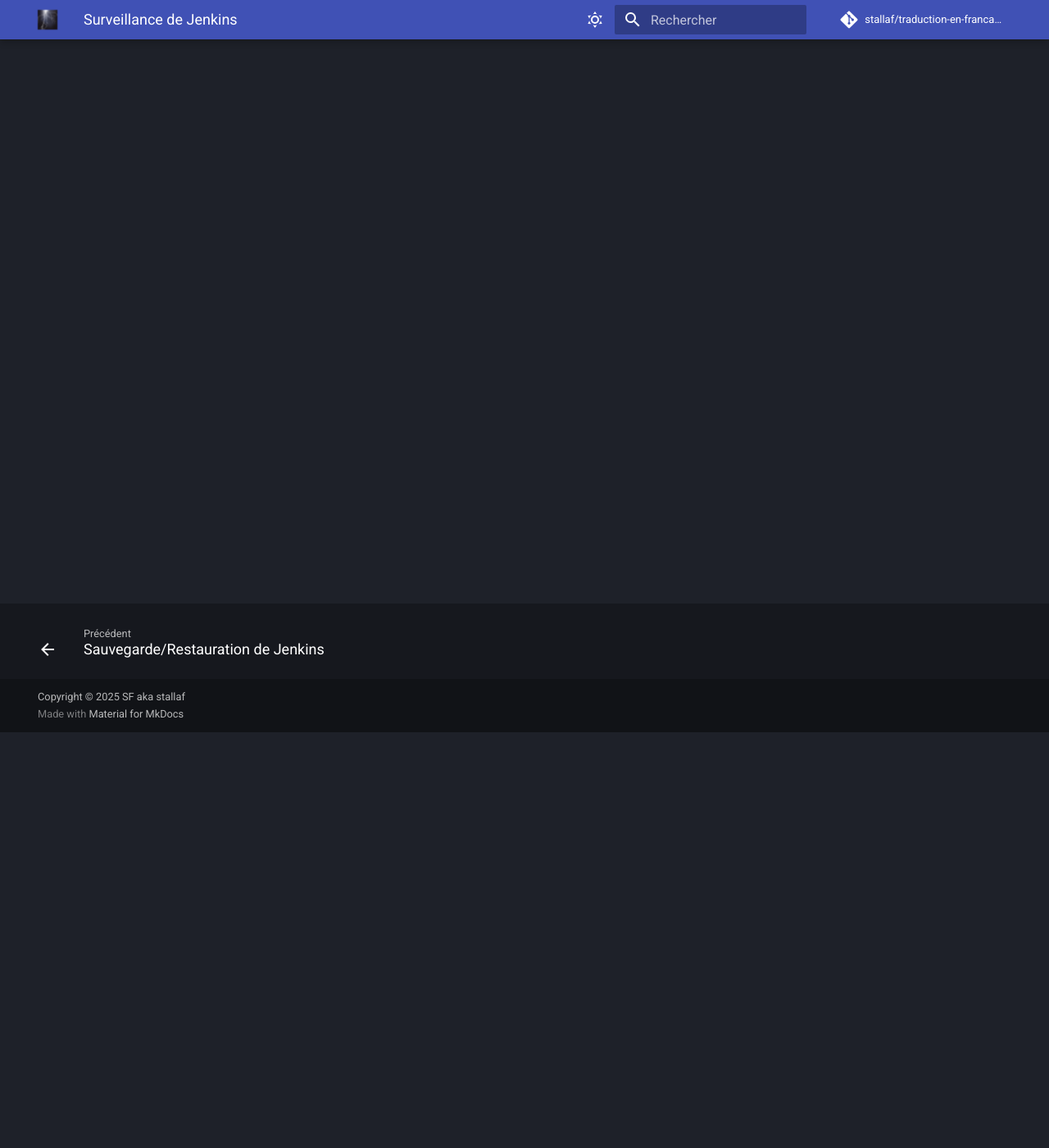
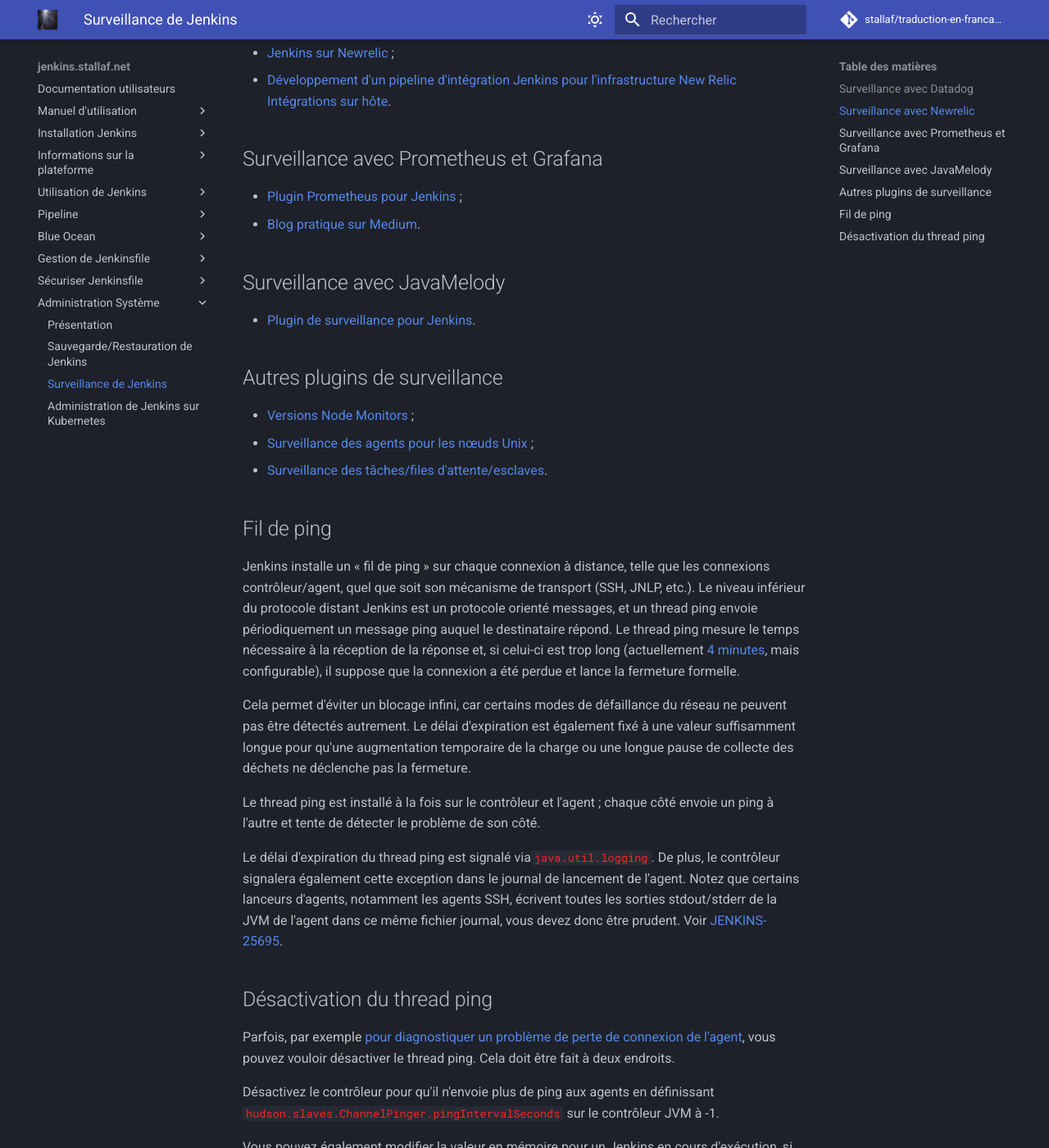
Before and after one commit to stallaf/traduction-en-francais-de-la-documentation-de-JENKINS, an MkDocs documentation site: the page built from docs/administration-systeme-surveillance-jenkins.md, in a window 1280 px wide and 1400 px high, scrolled down 507 px. Shown: the whole window at 82% size. Built offline with MkDocs 1.6.1 and Material for MkDocs 9.7.7, drawn with Linux system fonts in a browser that asks for light colours; comment, search, counter and statistics services are not loaded; the version menu is left out; some of the changed text lies outside the part shown.

Commit message:
Rédaction administration-systeme-surveillance-jenkins.md Création administration-systeme-surveillance-jenkins.md Ajout nouvelle ligne au menu mydocs.yml

````diff
--- a/docs/administration-systeme-surveillance-jenkins.md
+++ b/docs/administration-systeme-surveillance-jenkins.md
@@ -1 +1,65 @@
 # Surveillance de Jenkins
+
+!!! info "Information"
+    Cette page est en cours de développement, du contenu supplémentaire sera bientôt ajouté. Consultez le [WEBSITE-738](https://issues.jenkins.io/browse/WEBSITE-738) EPIC pour les tâches liées à cette page, vos contributions sont les bienvenues !
+
+## Surveillance avec Datadog
+
+* [Plugin Datadog pour Jenkins](https://plugins.jenkins.io/datadog) ;
+* [Plugin Metrics-Datadog pour Jenkins](https://plugins.jenkins.io/metrics-datadog) ;
+* [Jenkins sur Datadog](https://www.datadoghq.com/blog/monitor-jenkins-datadog).
+
+## Surveillance avec Newrelic
+
+* [Jenkins sur Newrelic](https://opensource.newrelic.com/projects/newrelic/nr-jenkins-plugin) ;
+* [Développement d'un pipeline d'intégration Jenkins pour l'infrastructure New Relic Intégrations sur hôte](https://newrelic.com/blog/best-practices/how-use-jenkins-integration-tests).
+
+## Surveillance avec Prometheus et Grafana
+
+* [Plugin Prometheus pour Jenkins](https://plugins.jenkins.io/prometheus) ;
+* [Blog pratique sur Medium](https://medium.com/@eng.mohamed.m.saeed/monitoring-jenkins-with-grafana-and-prometheus-a7e037cbb376).
+
+## Surveillance avec JavaMelody
+
+* [Plugin de surveillance pour Jenkins](https://plugins.jenkins.io/monitoring).
+
+## Autres plugins de surveillance
+
+* [ Versions Node Monitors](https://plugins.jenkins.io/versioncolumn) ;
+* [Surveillance des agents pour les nœuds Unix](https://plugins.jenkins.io/systemloadaverage-monitor) ;
+* [Surveillance des tâches/files d'attente/esclaves](https://plugins.jenkins.io/jqs-monitoring).
+
+## Fil de ping
+
+Jenkins installe un « fil de ping » sur chaque connexion à distance, telle que les connexions contrôleur/agent, quel que soit son mécanisme de transport (SSH, JNLP, etc.). Le niveau inférieur du protocole distant Jenkins est un protocole orienté messages, et un thread ping envoie périodiquement un message ping auquel le destinataire répond. Le thread ping mesure le temps nécessaire à la réception de la réponse et, si celui-ci est trop long (actuellement [4 minutes](https://github.com/jenkinsci/remoting/blob/master/src/main/java/hudson/remoting/Launcher.java), mais configurable), il suppose que la connexion a été perdue et lance la fermeture formelle.
+
+Cela permet d'éviter un blocage infini, car certains modes de défaillance du réseau ne peuvent pas être détectés autrement. Le délai d'expiration est également fixé à une valeur suffisamment longue pour qu'une augmentation temporaire de la charge ou une longue pause de collecte des déchets ne déclenche pas la fermeture.
+
+Le thread ping est installé à la fois sur le contrôleur et l'agent ; chaque côté envoie un ping à l'autre et tente de détecter le problème de son côté.
+
+Le délai d'expiration du thread ping est signalé via` java.util.logging`. De plus, le contrôleur signalera également cette exception dans le journal de lancement de l'agent. Notez que certains lanceurs d'agents, notamment les agents SSH, écrivent toutes les sorties stdout/stderr de la JVM de l'agent dans ce même fichier journal, vous devez donc être prudent. Voir [JENKINS-25695](https://issues.jenkins.io/browse/JENKINS-25695).
+
+## Désactivation du thread ping
+
+Parfois, par exemple [pour diagnostiquer un problème de perte de connexion de l'agent](https://wiki.jenkins.io/display/JENKINS/Remoting+issue), vous pouvez vouloir désactiver le thread ping. Cela doit être fait à deux endroits.
+
+Désactivez le contrôleur pour qu'il n'envoie plus de ping aux agents en définissant `hudson.slaves.ChannelPinger.pingIntervalSeconds` sur le contrôleur JVM à -1.
+
+Vous pouvez également modifier la valeur en mémoire pour un Jenkins en cours d'exécution, si vous ne souhaitez pas redémarrer Jenkins.
+
+Définissez `pingIntervalSeconds` et `pingTimeoutSeconds` sur le contrôleur JVM sur -1 :
+
+``` groovy title="GROOVY"
+Jenkins.instance.injector.getInstance(hudson.slaves.ChannelPinger.class).@pingIntervalSeconds = -1
+Jenkins.instance.injector.getInstance(hudson.slaves.ChannelPinger.class).@pingTimeoutSeconds = -1
+```
+
+Ceci n'affectera que les agents nouvellement connectés. Les agents déjà connectés continueront d'exécuter les pings.
+
+Pour désactiver les pings des agents vers le contrôleur, la propriété système :
+
+``` bash title="BASH"
+-Dhudson.remoting.Launcher.pingIntervalSec=-1
+```
+
+doit être définie sur agents. La procédure à suivre dépend du lanceur.
--- a/mkdocs.yml
+++ b/mkdocs.yml
@@ -194,3 +194,4 @@ nav:
     - Présentation: administration-systeme-presentation.md
     - Sauvegarde/Restauration de Jenkins: administration-systeme-sauv-rest-jenkins.md
     - Surveillance de Jenkins: administration-systeme-surveillance-jenkins.md
+    - Administration de Jenkins sur Kubernetes: administration-systeme-kubernetes.md
````
Also changed, not shown: docs/administration-systeme-kubernetes.md (added, +1 -0 lines).
